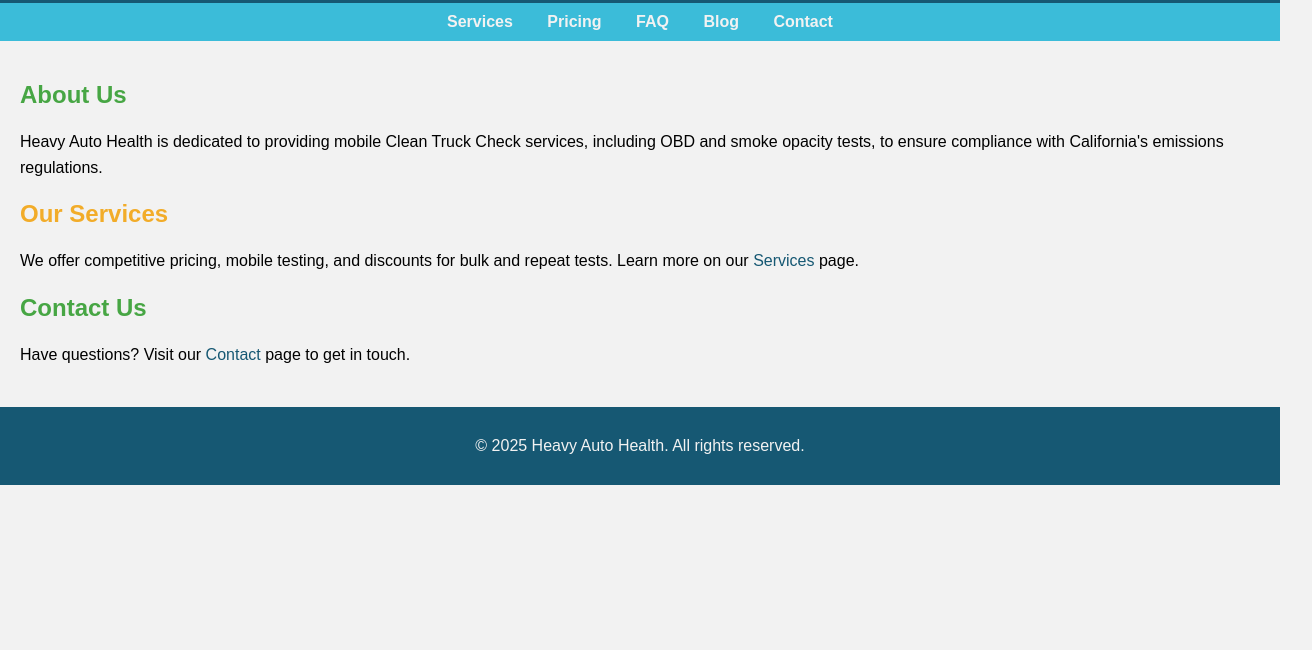
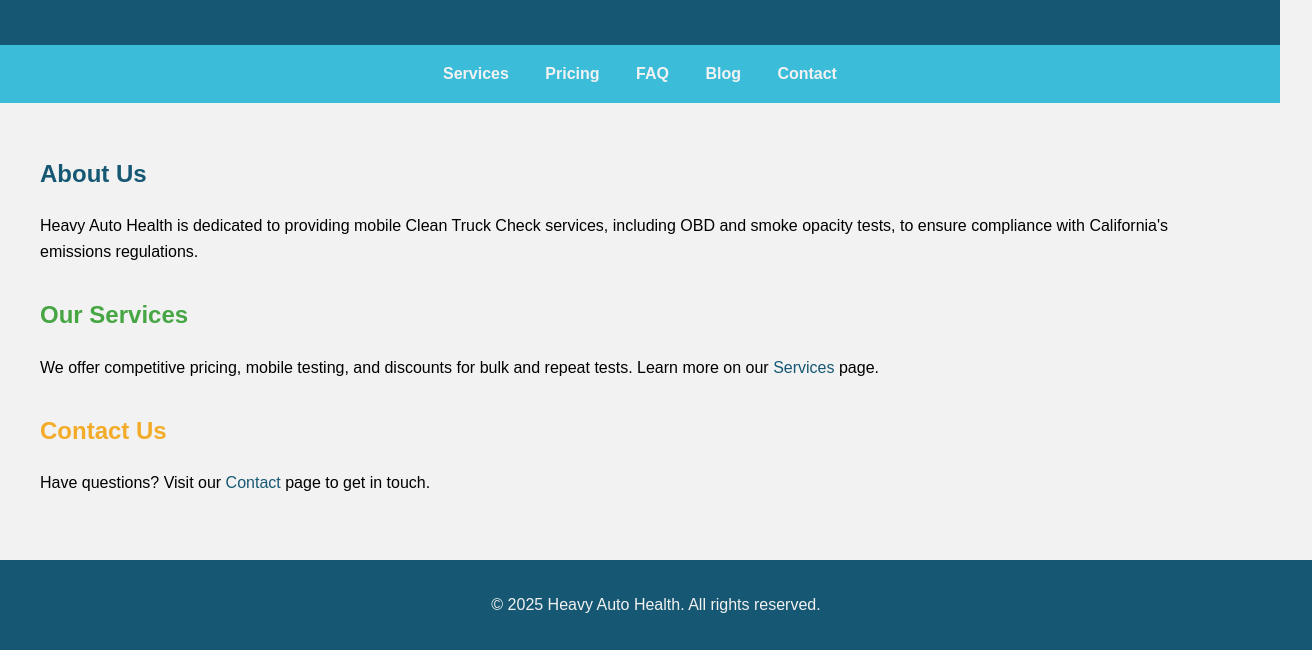
Before and after one commit to heavyautohealth/heavyautohealth, a plain HTML site: page index.html in a window 1280 px wide. Shown: the part 362-1012 px from the top of the page, 1312 px wide, since content can reach past the window. Before the commit the page ends 847 px from the top, so only its background shows below. Drawn offline with Linux system fonts and the light colour scheme.

Commit message:
style and index

```diff
--- a/assets/css/style.css
+++ b/assets/css/style.css
@@ -1,49 +1,86 @@
+/* Color Variables */
+:root {
+    --primary-blue: #165873;
+    --secondary-blue: #3BBCD9;
+    --accent-green: #47A644;
+    --accent-orange: #F2AC29;
+    --light-gray: #F2F2F2;
+}
 
 body {
     font-family: Arial, sans-serif;
     margin: 0;
     padding: 0;
-    background-color: #F2F2F2;
+    background-color: var(--light-gray);
+    line-height: 1.6;
+}
+
+header {
+    background-color: var(--primary-blue);
+    color: var(--light-gray);
+    text-align: center;
+    padding: 2rem;
+}
+
+.logo {
+    max-width: 200px;
+    height: auto;
+}
+
+nav {
+    background-color: var(--secondary-blue);
+    padding: 1rem;
+    text-align: center;
+}
+
+nav a {
+    color: var(--light-gray);
+    text-decoration: none;
+    margin: 0 1rem;
+    font-weight: bold;
+}
+
+nav a:hover {
+    color: var(--primary-blue);
+}
+
+main {
+    max-width: 1200px;
+    margin: 0 auto;
+    padding: 2rem;
+}
+
+section {
+    margin-bottom: 2rem;
+}
+
+h1, h2 {
+    color: var(--primary-blue);
+}
+
+.services-preview h2 {
+    color: var(--accent-green);
+}
+
+.contact-preview h2 {
+    color: var(--accent-orange);
+}
+
+footer {
+    background-color: var(--primary-blue);
+    color: var(--light-gray);
+    text-align: center;
+    padding: 1rem;
+    position: relative;
+    bottom: 0;
+    width: 100%;
 }
 
 a {
-    color: #165873;
+    color: var(--primary-blue);
     text-decoration: none;
 }
 
 a:hover {
     text-decoration: underline;
 }
-
-header, footer {
-    color: #F2F2F2;
-    text-align: center;
-    padding: 20px;
-}
-
-nav {
-    text-align: center;
-    padding: 10px;
-}
-
-nav a {
-    margin: 0 15px;
-    color: #F2F2F2;
-    font-weight: bold;
-}
-
-main {
-    padding: 20px;
-}
-
-section {
-    margin-bottom: 20px;
-}
-
-h1, h2 {
-    color: #165873;
-}
-
-p {
-    line-height: 1.6;
-}
--- a/index.html
+++ b/index.html
@@ -1,4 +1,3 @@
-
 <!DOCTYPE html>
 <html lang="en">
 <head>
@@ -8,38 +7,38 @@
     <link rel="stylesheet" href="assets/css/style.css">
 </head>
 <body>
-    <header style="background-color: #165873; color: #F2F2F2; padding: 20px; text-align: center;">
-        <img src="assets/images/heavyautophealthnameandlogo.jpg" alt="Heavy Auto Health Logo" style="max-width: 200px;">
+    <header>
+        <img src="assets/images/heavyautophealthnameandlogo.jpg" alt="Heavy Auto Health Logo" class="logo">
         <h1>Welcome to Heavy Auto Health</h1>
         <p>Your trusted partner for Clean Truck Check services</p>
     </header>
 
-    <nav style="background-color: #3BBCD9; padding: 10px; text-align: center;">
-        <a href="services/index.html" style="color: #F2F2F2; margin: 0 15px; text-decoration: none;">Services</a>
-        <a href="pricing/index.html" style="color: #F2F2F2; margin: 0 15px; text-decoration: none;">Pricing</a>
-        <a href="faq/index.html" style="color: #F2F2F2; margin: 0 15px; text-decoration: none;">FAQ</a>
-        <a href="blog/index.html" style="color: #F2F2F2; margin: 0 15px; text-decoration: none;">Blog</a>
-        <a href="contact/index.html" style="color: #F2F2F2; margin: 0 15px; text-decoration: none;">Contact</a>
+    <nav>
+        <a href="services/">Services</a>
+        <a href="pricing/">Pricing</a>
+        <a href="faq/">FAQ</a>
+        <a href="blog/">Blog</a>
+        <a href="contact/">Contact</a>
     </nav>
 
-    <main style="padding: 20px;">
-        <section style="margin-bottom: 20px;">
-            <h2 style="color: #47A644;">About Us</h2>
+    <main>
+        <section class="about">
+            <h2>About Us</h2>
             <p>Heavy Auto Health is dedicated to providing mobile Clean Truck Check services, including OBD and smoke opacity tests, to ensure compliance with California's emissions regulations.</p>
         </section>
 
-        <section style="margin-bottom: 20px;">
-            <h2 style="color: #F2AC29;">Our Services</h2>
-            <p>We offer competitive pricing, mobile testing, and discounts for bulk and repeat tests. Learn more on our <a href="services/index.html" style="color: #165873;">Services</a> page.</p>
+        <section class="services-preview">
+            <h2>Our Services</h2>
+            <p>We offer competitive pricing, mobile testing, and discounts for bulk and repeat tests. Learn more on our <a href="services/">Services</a> page.</p>
         </section>
 
-        <section>
-            <h2 style="color: #47A644;">Contact Us</h2>
-            <p>Have questions? Visit our <a href="contact/index.html" style="color: #165873;">Contact</a> page to get in touch.</p>
+        <section class="contact-preview">
+            <h2>Contact Us</h2>
+            <p>Have questions? Visit our <a href="contact/">Contact</a> page to get in touch.</p>
         </section>
     </main>
 
-    <footer style="background-color: #165873; color: #F2F2F2; text-align: center; padding: 10px;">
+    <footer>
         <p>&copy; 2025 Heavy Auto Health. All rights reserved.</p>
     </footer>
 </body>
```
